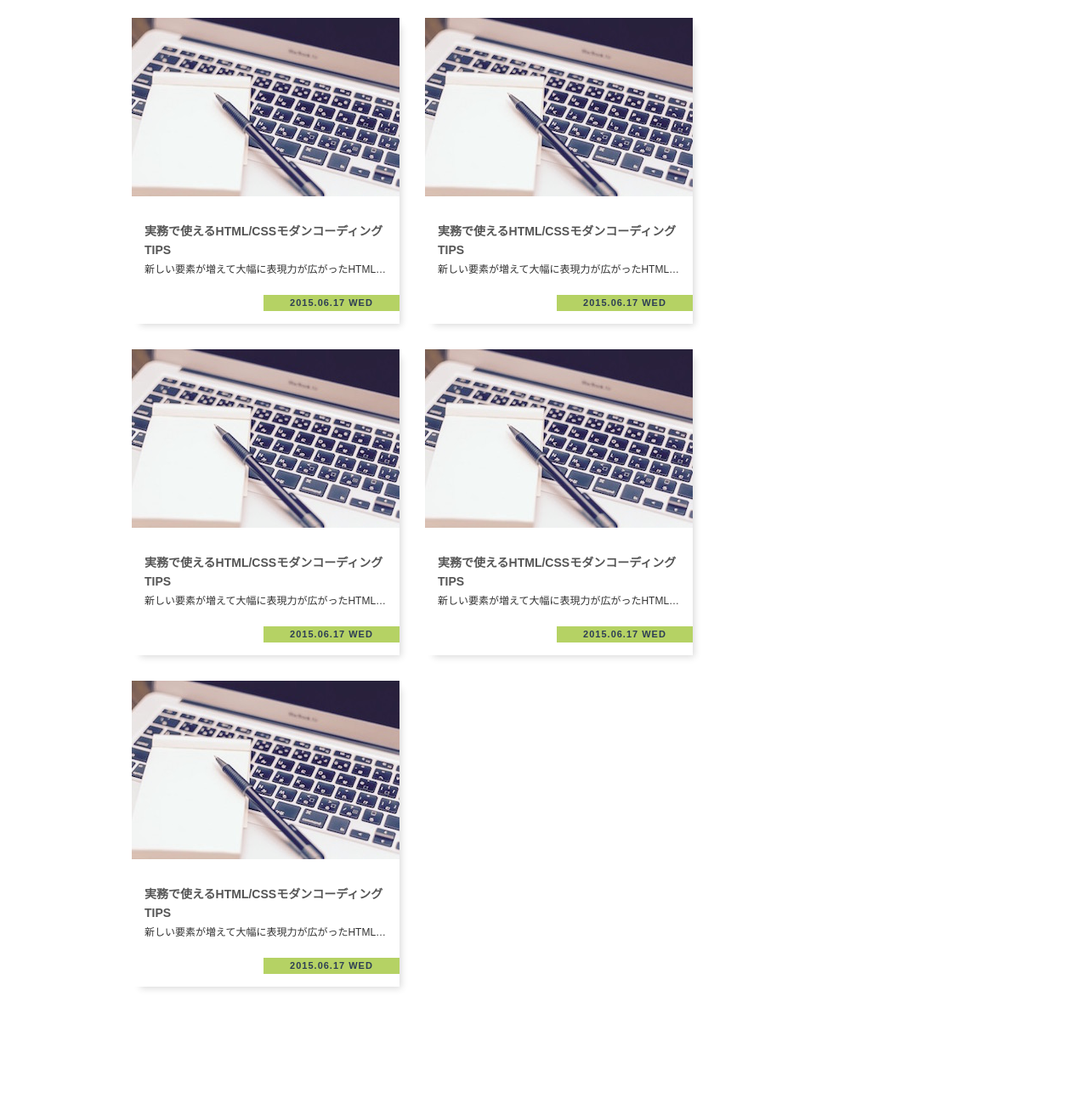
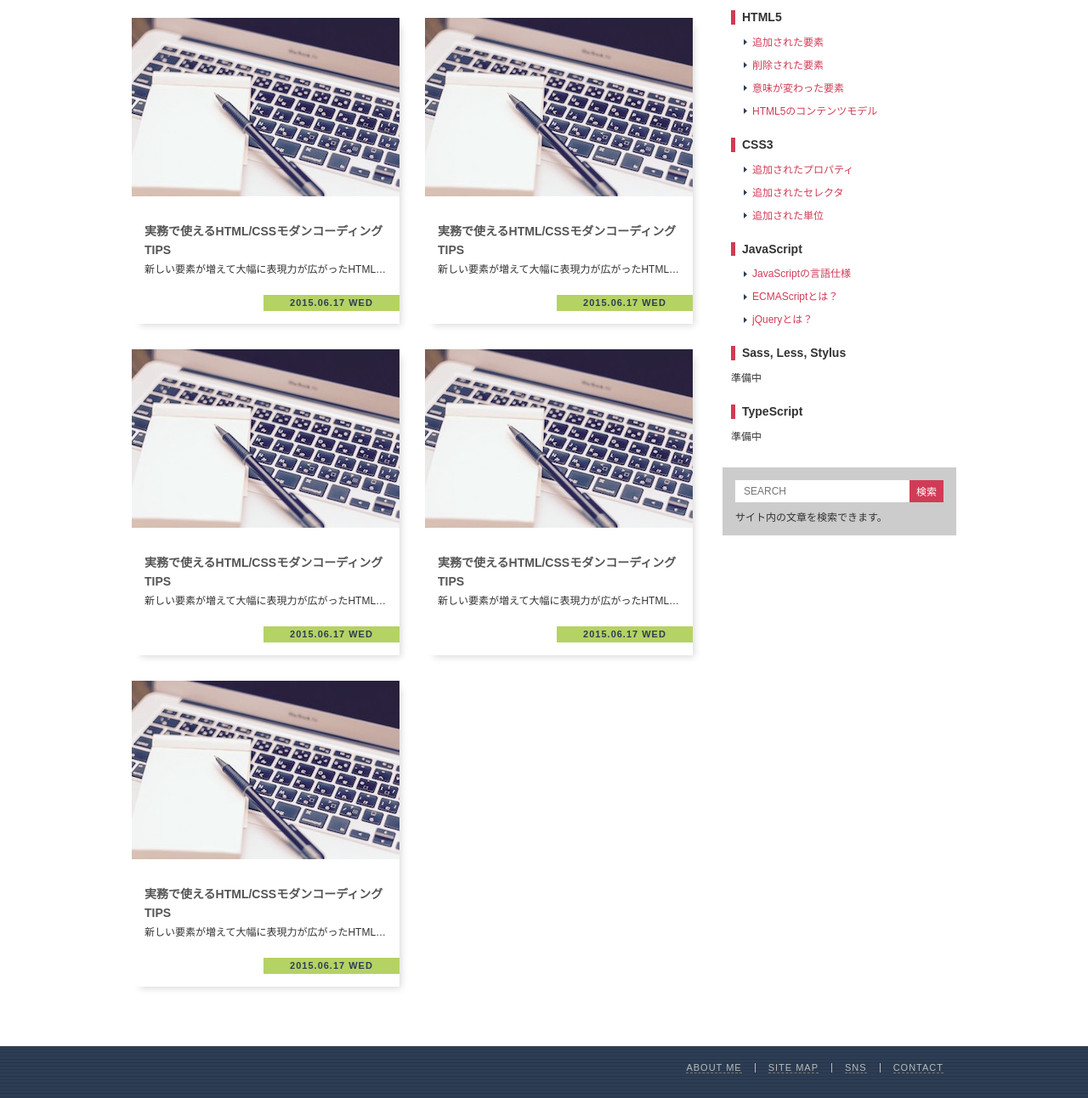
Before and after one commit to barbaraaki/standard-layout, a plain HTML site: page index.html in a window 1280 px wide. Shown: the part 764-2056 px from the top of the page at 85% size. Before the commit the page ends 1995 px from the top, so only its background shows below. Drawn offline with Linux system fonts and the light colour scheme.

Commit message:
[update] p088まで

```diff
--- a/css/style.css
+++ b/css/style.css
@@ -388,12 +388,113 @@ ARTICLES
 }
 
 /*********************************************
+ドキュメントリスト
+*********************************************/
+.documents {
+  margin: 10px 10px 30px;
+}
+
+.documents ,
+.documents ul {
+  list-style-type: none;
+}
+
+.documents > li .title {
+  font-size: 1.4rem;
+  line-height: 1.2;
+  margin: 15px 0;
+  padding-left: 8px;
+  border-left: 5px solid #d03c56;
+}
+
+.documents > li + li {
+  margin-top: 25px;
+}
+
+.documents > li ul {
+  margin: 15px;
+}
+
+.documents > li ul > li {
+  margin-bottom: 15px;
+  padding-left: 10px;
+  background: url("../images/arrow.gif") no-repeat left center;
+}
+
+.documents a:hover {
+  text-decoration: underline;
+}
+
+/*********************************************
+検索フォーム
+*********************************************/
+.search-box {
+  font-size: 0;
+  padding: 15px;
+  background-color: #cccccc;
+}
+
+.search-box > * {
+  font-size: 1.2rem;
+}
+
+.search-box .search-input {
+  width: 205px;
+  height: 26px;
+  padding: 0 10px;
+  border: none;
+}
+
+.search-box .search-button {
+  width: 40px;
+  height: 26px;
+  cursor: pointer;
+  color: #ffffff;
+  border: none;
+  background-color: #d03c56;
+}
+
+.search-box .text {
+  margin-top: 12px;
+}
+
+/*********************************************
 フッター
 *********************************************/
 .footer {
   width: 100%;
+  padding: 20px 0 30px;
+  color: #ffffff;
+  background: #2d3d54 url("../images/bg-footer.gif");
 }
 
+.horizontal-list {
+  font-size: 0;
+  width: 970px;
+  margin: 0 auto;
+  text-align: right;
+}
+
+.horizontal-list .horizontal-item {
+  display: inline-block;
+  padding: 0 15px;
+  letter-spacing: 1px;
+}
+
+.horizontal-list .horizontal-item + .horizontal-item {
+  border-left: 1px solid #bbbbbb;
+}
+
+.horizontal-list .horizontal-item a {
+  font-size: 1.1rem;
+  transition: color .15s;
+  color: #bbbbbb;
+  border-bottom: 1px dashed #777777;
+}
+
+.horizontal-list .horizontal-item a:hover {
+  color: #dddddd;
+}
 
 /*********************************
 一時的
--- a/index.html
+++ b/index.html
@@ -140,6 +140,7 @@
           <img class="image" src="./images/article.jpg" alt="コーディング画面">
         </a>
       </div>
+
     </main>
 
     <!-- サイドメニュー -->
@@ -198,14 +199,66 @@
           </a>
         </li>
       </ol>
+
+      <!-- ドキュメントリスト -->
+      <h2 class="heading">DOCUMENTS</h2>
+      <ul class="documents">
+        <li>
+          <h3 class="title">HTML5</h3>
+          <ul>
+            <li><a href="#">追加された要素</a></li>
+            <li><a href="#">削除された要素</a></li>
+            <li><a href="#">意味が変わった要素</a></li>
+            <li><a href="#">HTML5のコンテンツモデル</a></li>
+          </ul>
+        </li>
+        <li>
+          <h3 class="title">CSS3</h3>
+          <ul>
+            <li><a href="#">追加されたプロパティ</a></li>
+            <li><a href="#">追加されたセレクタ</a></li>
+            <li><a href="#">追加された単位</a></li>
+          </ul>
+        </li>
+        <li>
+          <h3 class="title">JavaScript</h3>
+          <ul>
+            <li><a href="#">JavaScriptの言語仕様</a></li>
+            <li><a href="#">ECMAScriptとは？</a></li>
+            <li><a href="#">jQueryとは？</a></li>
+          </ul>
+        </li>
+        <li>
+          <h3 class="title">Sass, Less, Stylus</h3>
+          <p>準備中</p>
+        </li>
+        <li>
+          <h3 class="title">TypeScript</h3>
+          <p>準備中</p>
+        </li>
+      </ul>
+
+      <!-- 検索フォーム -->
+      <h2 class="hidden">SEARCH</h2>
+      <form class="search-box">
+        <input class="search-input" type="text" name="search" placeholder="SEARCH">
+        <input class="search-button" type="submit" value="検索">
+        <p class="text">サイト内の文章を検索できます。</p>
+      </form>
+
     </div>
-
   </div>
 
   <!-- フッター -->
   <footer class="footer">
+    <ul class="horizontal-list">
+      <li class="horizontal-item"><a href="#">ABOUT ME</a></li>
+      <li class="horizontal-item"><a href="#">SITE MAP</a></li>
+      <li class="horizontal-item"><a href="#">SNS</a></li>
+      <li class="horizontal-item"><a href="#">CONTACT</a></li>
+    </ul>
+  </footer>
 
-  </footer>
 </body>
 
 </html>
```
